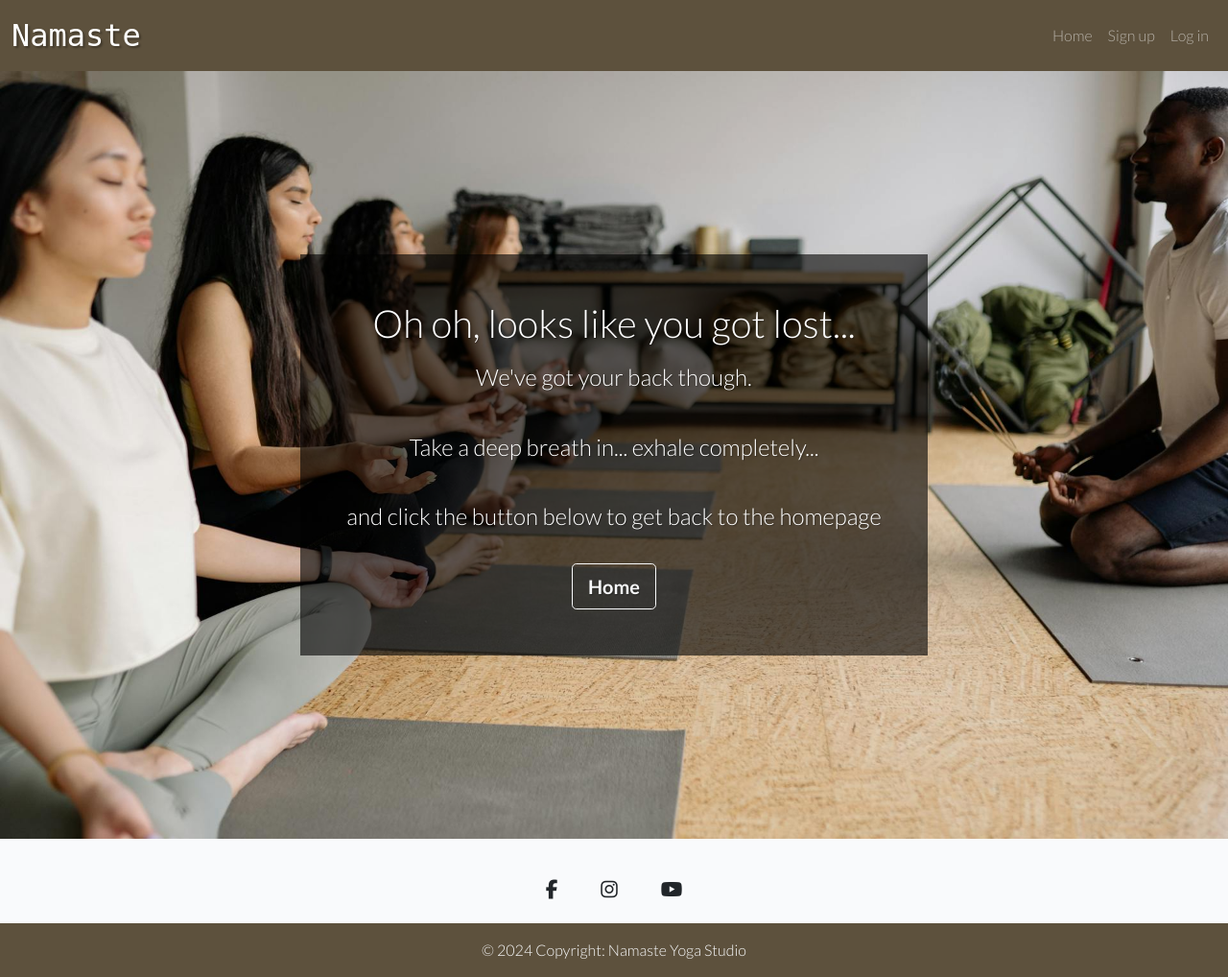
After one commit to Agnieszka-21/namaste-django, a Django app: page /404/ in a window 1280 px wide. The commit adds this page. Shown: the whole page at 96% size. Run offline with Django 4.2, Linux system fonts and the light colour scheme; some libraries are stand-ins or nearby versions; some web fonts are replaced.

Commit message:
Create a basic 404.html template for the error page

```diff
--- a/static/css/style.css
+++ b/static/css/style.css
@@ -57,9 +57,22 @@ iframe {
     background-image: url('../images/seated.jpg');
     background-size: cover;
     min-height: 80vh;
-    position: relative;
     color: #fafafa;
     text-shadow: 1px 1px 1px rgba(0, 0, 0, 0.3);
+    display: flex;
+    justify-content: center;
+    align-items: center;
+}
+
+.error404-img {
+    background-image: url('../static/images/meditation.jpg');
+    background-size: cover;
+    min-height: 100vh;
+    color: #fafafa;
+    text-shadow: 1px 1px 1px rgba(0, 0, 0, 0.3);
+    display: flex;
+    justify-content: center;
+    align-items: center;
 }
 
 .hero-text {
@@ -71,10 +84,12 @@ iframe {
 }
 
 .color-overlay {
-    position: absolute;
-    background-color: rgba(0, 0, 0, 0.3);
-    height: 100%;
-    width: 100%;
+    background-color: rgba(0, 0, 0, 0.6);
+    margin: 20px;
+}
+
+p {
+    margin-bottom: 0.2rem;
 }
 
 /* remove padding R and L?
--- a/templates/base.html
+++ b/templates/base.html
@@ -1,10 +1,13 @@
 <!-- Temporarily copied from the CI Walkthrough project -->
 
 {% url 'home' as home_url %}
+{% url 'error404' as error404_url %}
 <!-- {% url 'schedule' as schedule_url %} -->
 {% url 'account_login' as login_url %}
 {% url 'account_signup' as signup_url %}
 {% url 'account_logout' as logout_url %}
+
+{% load static %}
 
 <!DOCTYPE html>
 <html class="h-100" lang="en">
@@ -34,7 +37,7 @@
         integrity="sha384-+0n0xVW2eSR5OomGNYDnhzAbDsOXxcvSN1TPprVMTNDbiYZCxYbOOl7+AMvyTG2x" crossorigin="anonymous">
 
     <!-- Custom styles -->
-     <link rel="stylesheet" href="../static/css/style.css">
+     <link rel="stylesheet" href="{% static 'css/style.css' %}">
 
 </head>
 
--- /dev/null
+++ b/user_profiles/templates/user_profiles/404.html
@@ -0,0 +1,22 @@
+{% extends "base.html" %}
+
+{% block content %}
+
+<!-- Background image + text -->
+<div class="text-center bg-image error404-img">
+    <div class="p-5 color-overlay">
+        <div class="d-flex justify-content-center align-items-center h-100">
+            <div class="text-white">
+                <h1 class="mb-2 hero-text">Oh oh, looks like you got lost...</h1>
+                <h4 class="mb-4 hero-text">We've got your back though.</h4>
+                <h4 class="mb-4 hero-text">Take a deep breath in... exhale completely...</h4>
+                <h4 class="mb-4 hero-text">and click the button below to get back to the homepage</h4>
+                <a data-mdb-ripple-init class="btn btn-outline-light btn-lg hero-btn-text" href="#!" role="button">Home</a>
+            </div>
+        </div>
+    </div>
+</div>
+
+
+<!-- 404.html content ends here -->
+{% endblock %}
--- a/user_profiles/templates/user_profiles/index.html
+++ b/user_profiles/templates/user_profiles/index.html
@@ -3,14 +3,13 @@
 {% extends "base.html" %}
 
 {% block content %}
-{% load static %}
 
 <!-- index.html content starts here -->
 <!-- Hero: https://mdbootstrap.com/docs/standard/extended/hero/ or: https://www.youtube.com/watch?v=W87XNjvXiWw&t=180s -->
 
 <!-- Hero -->
 <div class="text-center bg-image hero-img">
-    <div class="p-5 color-overlay" style="background-color: rgba(0, 0, 0, 0.3);">
+    <div class="p-5 color-overlay">
         <div class="d-flex justify-content-center align-items-center h-100">
             <div class="text-white">
                 <h1 class="mb-2 hero-text">Welcome</h1>
@@ -37,7 +36,7 @@
         <p>Dublin, A94 Y5P6</p>
     </div>
     <!-- Opening hours -->
-    <div class="col-md-6 col-lg-3 my-auto" id="opening-hours">
+    <div class="col-md-6 col-lg-3 my-auto pt-3 pt-md-0" id="opening-hours">
         <h4>Opening hours:</h4>
         <p>Mon-Fri: 7am - 8.30pm</p>
         <p>Sat: 8am - 7pm</p>
--- a/user_profiles/urls.py
+++ b/user_profiles/urls.py
@@ -1,7 +1,8 @@
 from django.urls import path
-from .views import profile, home
+from .views import profile, home, error404
 
 urlpatterns = [
     path('', home, name='home'),
     path('profile/', profile, name='profile'),
+    path('404/', error404, name='error404'),
 ]
--- a/user_profiles/views.py
+++ b/user_profiles/views.py
@@ -8,6 +8,9 @@ def home(request):
     # return HttpResponse('This is the homepage - http response')
     return render(request, 'user_profiles/index.html')
 
+def error404(request):
+    return render(request, 'user_profiles/404.html')
+
 @login_required
 def profile(request):
     profile = request.user.get_profile()  # or just .profile ?
```
Also changed, not shown: 12 other files.
